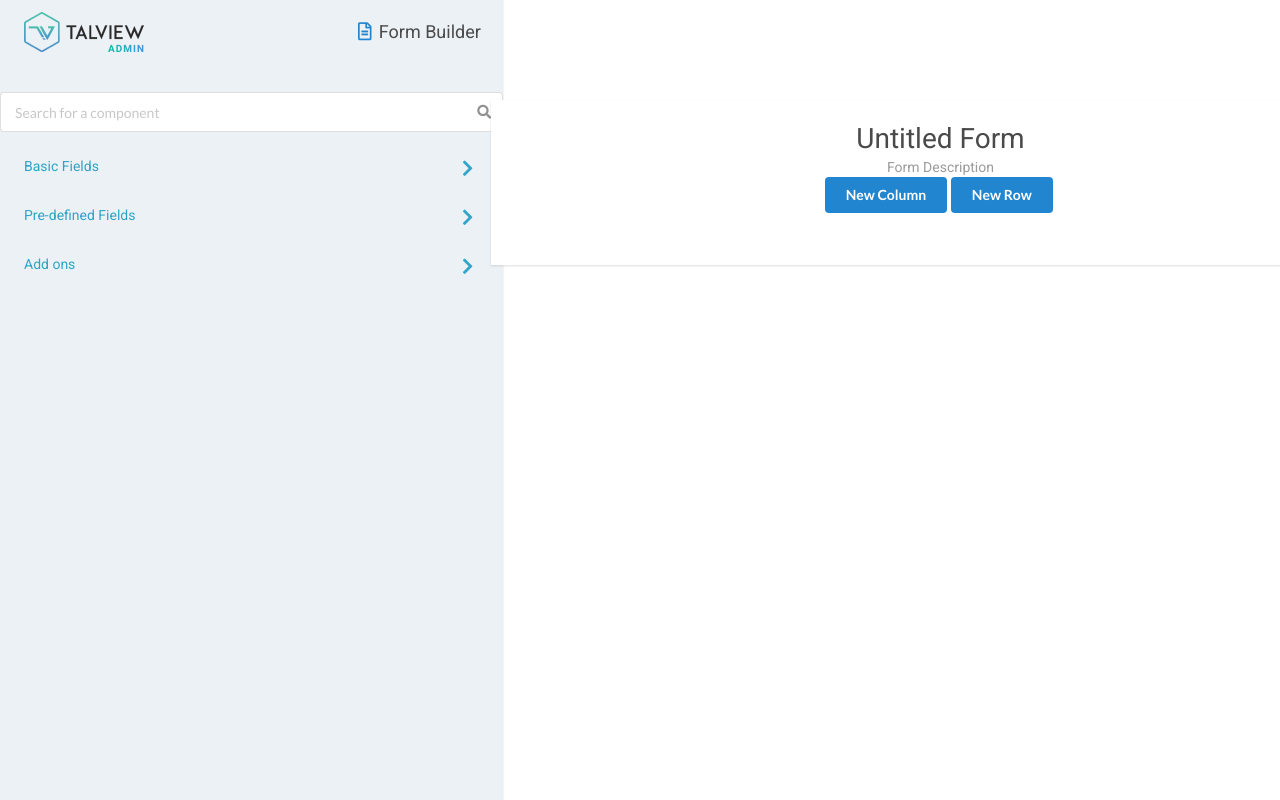
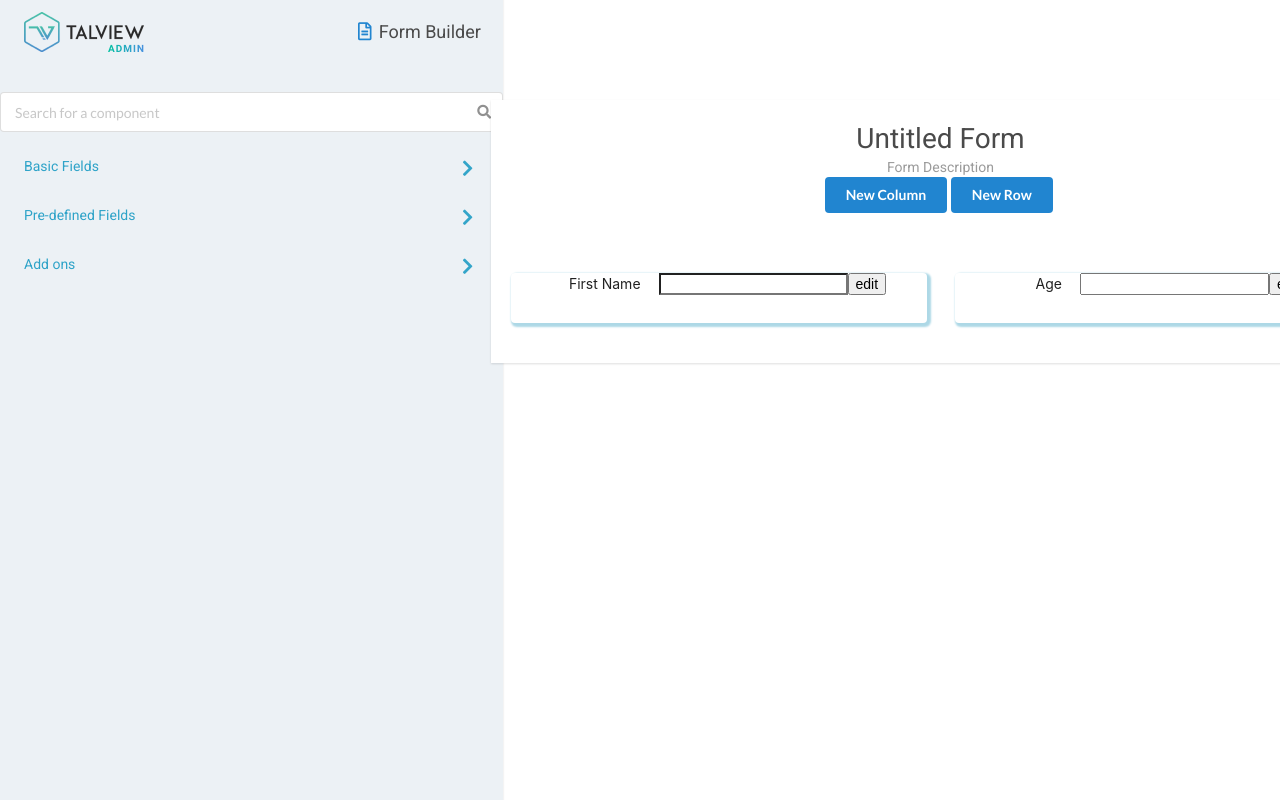
Before and after one commit to shreshth34/FormBuilder1.0, a React (Create React App) app: page / in a window 1280 px wide. Shown: the top 800 px of the page. Built offline with nearby package versions, Linux system fonts and the light colour scheme.

Commit message:
new adding of Predefined field is yet to be tested

```diff
--- a/package.json
+++ b/package.json
@@ -33,5 +33,7 @@
       "last 1 firefox version",
       "last 1 safari version"
     ]
+  },
+  "devDependencies": {
   }
 }
--- a/src/App.js
+++ b/src/App.js
@@ -12,87 +12,83 @@ class App extends Component {
       FormDescription: "Form Description",
 
       uiElements: [
-        { id:"text",
-          type: "Text Field",
-          icon: "small font icon"
-        },
-        { id:"desc",
-          type: "Description",
-          icon: "small circle icon"
-        },
+        { id: "text", type: "Text Field", icon: "small font icon" },
+        { id: "desc", type: "Description", icon: "small circle icon" },
         {
-          id:"link",
+          id: "link",
           type: "Link",
           icon: "small circle icon"
         },
         {
-          id:"file",
+          id: "file",
           type: "File Upload",
           icon: "small circle icon"
         },
         {
-          id:"email",
+          id: "email",
           type: "Email",
           icon: "small circle icon"
         },
         {
-          id:"number",
+          id: "number",
           type: "Number",
           icon: "small circle icon"
         },
         {
-          id:"radio",
+          id: "radio",
           type: "Radio Button",
           icon: "small circle icon"
         },
         {
-          id:"checkbox",
+          id: "checkbox",
           type: "Checkbox",
           icon: "small circle icon"
         },
         {
-          id:"select",
+          id: "select",
           type: "Dropdown",
           icon: "small circle icon"
         },
         {
-          id:"datetime",
+          id: "datetime",
           type: "Date/Time",
           icon: "small circle icon"
         }
       ],
       PredefinedFields: [
-        { id:"fname",
-          type: "Firsts Name",
+        {
+          id: "fname",
+          label:"First Name",
+          type: "First Name",
           icon: "small circle icon"
         },
         {
-          id:"lname",
+          id: "lname",
           type: "Last Name",
           icon: "small circle icon"
         },
-        { id:"mname",
-          type: "Middle Name",
-          icon: "small circle icon"
-        },
-        {id:"resume",
-          type: "Resume",
-          icon: "small circle icon"
-        }
+        { id: "mname", type: "Middle Name", icon: "small circle icon" },
+        { id: "resume", type: "Resume", icon: "small circle icon" }
       ],
       FormFormat: [
-        // {
-        //   type: "First Name",
-        //   id: 22,
-        //   uiElement:"Text Field",
-        //   addedField:[]
-        // },
-        // {
-        //   type: "Last Name",
-        //   id: 33,
-        //   uiElement:"Text Field",
-        //   addedField:[]
-        // },
+        {
+          id: 22,
+          addedField: [{
+            id:"input1",
+            label:"First Name",
+            data_type:"text",
+            uiElement:"Text Field"
+          }]
+        },
+        {
+          id: 33,
+          addedField:[{
+            id:"input2",
+            label:"Age",
+            data_type:"number",
+            uiElement:"Number"
+          }]
+        },
         // {
         //   type: "Email",
         //   id: 44,
@@ -124,13 +120,12 @@ class App extends Component {
     const clickOnIt = () => {
       console.log("why you clicked");
     };
-    const deleteElement =(e2)=>{
-console.log("delete is working",e2)
+    const deleteElement = e2 => {
+      console.log("delete is working", e2);
       this.setState({
         FormFormat: e2
-      })
-    }
-
+      });
+    };
 
     const handleInput = e => {
       this.setState({
@@ -143,7 +138,7 @@ console.log("delete is working",e2)
         FormDescription: e.target.value
       });
     };
-    console.log(this.state)
+    console.log(this.state);
     return (
       <div className="ui App">
         <div className="ui equal width stackable grid">
--- a/src/components/Renderer.js
+++ b/src/components/Renderer.js
@@ -35,11 +35,10 @@ export class Renderer extends Component {
 
     const addNewColumn = () => {
       return this.props.changed({
-        type: "",
         id: `${Math.random()
           .toString(36)
           .substr(2, 9)}`,
-        uiElement: "",
+
         addedField: []
       });
     };
@@ -96,6 +95,7 @@ export class Renderer extends Component {
                 <div className="column">
                   <AddField
                     id={element.id}
+                    addedField={element.addedField}
                     delete={deleteEvent}
                     key={element.id}
                     insert={insertEvent}
--- a/src/components/RendererComponents/AddField.js
+++ b/src/components/RendererComponents/AddField.js
@@ -9,8 +9,7 @@ const iconic = {
 
 
 const addField = {
-
-  width:"406px",
+  height:"50px",
   borderRadius: "4px",
   backgroundColor: "#FFFFFF",
   boxShadow: "2px 2px 2px 2px lightblue"
@@ -26,16 +25,30 @@ class AddField extends Component {
 
 
 render(){
+
+  if(this.props.addedField[0].uiElement === undefined){
   return (
     <div style={addField} id={this.props.id}>
+
       <div style={iconic}>
-        <i class="blue plus circle icon" onClick={()=>this.props.insert(this.props.id)}></i>
+       <i class="blue plus circle icon" onClick={()=>this.props.insert(this.props.id)}></i>
         {/* <label>First Name</label><input type="text" />  */}
-      </div>
+        </div>
       <button onClick={()=>this.props.delete(this.props.id)}>remove</button>
     </div>
-  );
+  )
+  }else{
+    return (
+      <div style={addField} id={this.props.id}>
+
+      <label  style={iconic} htmlFor={this.props.addedField[0].id}>{this.props.addedField[0].label}</label><input type={this.props.addedField[0].data_type} />
+
+      <button onClick={()=>this.props.delete(this.props.id)}>edit</button>
+    </div>  )
+  }
+
 }
+
 }
 
 export default AddField;
--- a/src/components/ToolboxComponents/AddOns.js
+++ b/src/components/ToolboxComponents/AddOns.js
@@ -20,7 +20,7 @@ export class AddOns extends Component {
       width: "60px",
       color: "#33A5C9"
     };
-
+console.log("fresh legs")
     return (
       <div className="ui grid" id="basic_fields" onClick={showFieldsOnClick}>
         <div style={pStyle} className="thirteen wide column">
```
Also changed, not shown: 1 other file (tests, documents, lock files or other folders).
